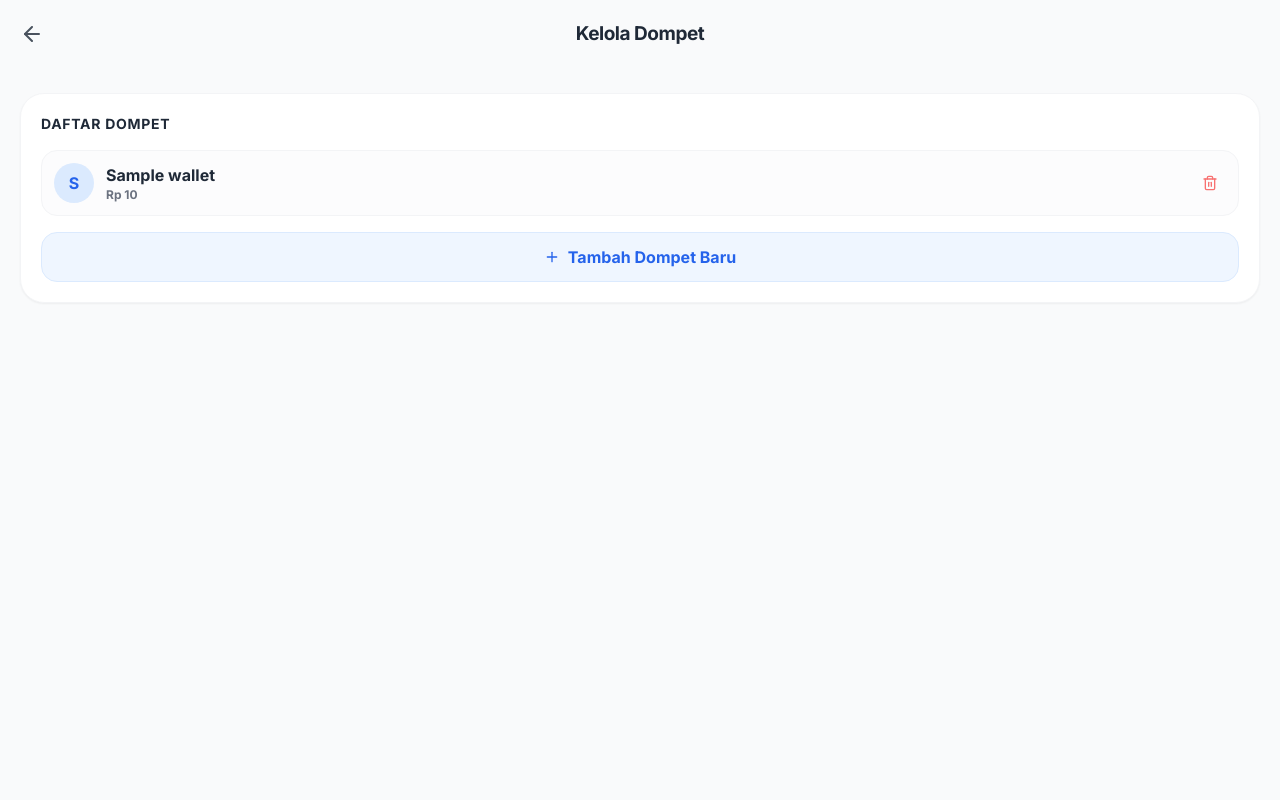
After one commit to zidanmasadita/ZCal, a Laravel app: page /wallets in a window 1280 px wide. The commit adds this page. Run offline with Laravel 12, Linux system fonts and the light colour scheme; a user stored in the database is signed in; data comes from the database, SQL or seed files in the repository; tables that the repository leaves empty hold one stand-in row (values such as "Sample post"); style sheets or scripts are compiled from the project's sources.

Commit message:
enhance ui

```diff
--- a/app/Http/Controllers/TransactionController.php
+++ b/app/Http/Controllers/TransactionController.php
@@ -15,8 +15,7 @@ class TransactionController extends Controller
         $user = auth()->user();
         if ($user->wallets()->count() === 0) {
             $user->wallets()->createMany([
-                ['name' => 'Tunai', 'balance' => 0],
-                ['name' => 'BCA', 'balance' => 0]
+                ['name' => 'Tunai', 'balance' => 0]
             ]);
         }
         if ($user->categories()->count() === 0) {
--- a/app/Http/Controllers/WalletController.php
+++ b/app/Http/Controllers/WalletController.php
@@ -8,6 +8,12 @@ use Illuminate\Support\Facades\Auth;
 
 class WalletController extends Controller
 {
+    public function index()
+    {
+        $wallets = Auth::user()->wallets;
+        return view('wallets.index', compact('wallets'));
+    }
+
     public function create()
     {
         return view('wallets.create');
@@ -33,4 +39,18 @@ class WalletController extends Controller
 
         return redirect()->route('transactions.create')->with('success', 'Dompet baru berhasil ditambahkan!');
     }
+
+    public function destroy($id)
+    {
+        $wallet = Auth::user()->wallets()->findOrFail($id);
+
+        // Cek apakah dompet sudah digunakan untuk transaksi
+        if ($wallet->transactions()->count() > 0) {
+            return redirect()->route('wallets.index')->with('error', 'Dompet tidak bisa dihapus karena sudah ada riwayat transaksi. Hapus transaksinya dulu ya!');
+        }
+
+        $wallet->delete();
+
+        return redirect()->route('wallets.index')->with('success', 'Dompet berhasil dihapus!');
+    }
 }
--- a/resources/views/keuangan/index.blade.php
+++ b/resources/views/keuangan/index.blade.php
@@ -43,6 +43,9 @@
         @foreach($wallets as $wallet)
             <a href="{{ route('keuangan.index', ['wallet_id' => $wallet->id]) }}" class="chip flex-shrink-0 text-sm {{ $activeWalletId == $wallet->id ? 'chip-finance' : 'chip-neutral' }}">{{ $wallet->name }}</a>
         @endforeach
+        <a href="{{ route('wallets.index') }}" class="chip flex-shrink-0 text-sm chip-neutral !border-dashed !border-gray-300 hover:!border-gray-400">
+            <i data-lucide="settings-2" class="w-4 h-4"></i> Kelola
+        </a>
     </div>
 
     <!-- Riwayat Transaksi -->
--- /dev/null
+++ b/resources/views/wallets/index.blade.php
@@ -0,0 +1,87 @@
+<x-blank-layout>
+    <div x-data="{ openModal: false, deleteUrl: '', walletName: '' }">
+    <x-header-back title="Kelola Dompet" backUrl="{{ route('keuangan.index') }}" />
+
+    <div class="px-5 pb-6 pt-6">
+        @if(session('success'))
+            <div class="bg-green-50 text-green-700 p-3 rounded-xl mb-4 text-sm font-bold border border-green-100 flex items-center gap-2">
+                <i data-lucide="check-circle" class="w-4 h-4"></i> {{ session('success') }}
+            </div>
+        @endif
+        @if(session('error'))
+            <div class="bg-red-50 text-red-700 p-3 rounded-xl mb-4 text-sm font-bold border border-red-100 flex items-center gap-2">
+                <i data-lucide="alert-circle" class="w-4 h-4"></i> {{ session('error') }}
+            </div>
+        @endif
+
+        <div class="bg-white rounded-3xl p-5 shadow-sm border border-gray-100 space-y-4">
+            <h3 class="font-extrabold text-gray-800 text-sm uppercase tracking-wider mb-2">Daftar Dompet</h3>
+
+            @foreach($wallets as $wallet)
+                <div class="flex items-center justify-between p-3 rounded-2xl border border-gray-100 bg-gray-50/50">
+                    <div class="flex items-center gap-3">
+                        <div class="w-10 h-10 bg-blue-100 text-blue-600 rounded-full flex items-center justify-center font-black">
+                            {{ substr($wallet->name, 0, 1) }}
+                        </div>
+                        <div>
+                            <div class="font-bold text-gray-800">{{ $wallet->name }}</div>
+                            <div class="text-xs font-bold text-gray-500">Rp {{ number_format($wallet->balance, 0, ',', '.') }}</div>
+                        </div>
+                    </div>
+
+                    <button type="button" @click="deleteUrl = '{{ route('wallets.destroy', $wallet->id) }}'; walletName = '{{ $wallet->name }}'; openModal = true" class="w-8 h-8 flex items-center justify-center text-red-400 hover:text-red-600 hover:bg-red-50 rounded-full transition-colors">
+                        <i data-lucide="trash-2" class="w-4 h-4"></i>
+                    </button>
+                </div>
+            @endforeach
+
+            <a href="{{ route('wallets.create') }}" class="w-full py-3 bg-blue-50 text-blue-600 hover:bg-blue-100 font-bold rounded-2xl transition-all flex items-center justify-center gap-2 mt-4 border border-blue-100">
+                <i data-lucide="plus" class="w-4 h-4"></i> Tambah Dompet Baru
+            </a>
+        </div>
+    </div>
+
+    <!-- Modal Hapus -->
+    <template x-teleport="body">
+        <div x-show="openModal" class="fixed inset-0 z-[100] flex items-center justify-center p-4 bg-gray-900/40 backdrop-blur-sm"
+            x-transition:enter="transition ease-out duration-200"
+            x-transition:enter-start="opacity-0"
+            x-transition:enter-end="opacity-100"
+            x-transition:leave="transition ease-in duration-150"
+            x-transition:leave-start="opacity-100"
+            x-transition:leave-end="opacity-0"
+            style="display: none;">
+
+            <div x-show="openModal" class="bg-white w-full max-w-sm rounded-[32px] p-6 shadow-2xl relative"
+                @click.outside="openModal = false"
+                x-transition:enter="transition ease-out duration-200"
+                x-transition:enter-start="opacity-0 scale-95 translate-y-4"
+                x-transition:enter-end="opacity-100 scale-100 translate-y-0"
+                x-transition:leave="transition ease-in duration-150"
+                x-transition:leave-start="opacity-100 scale-100 translate-y-0"
+                x-transition:leave-end="opacity-0 scale-95 translate-y-4">
+
+                <div class="w-16 h-16 bg-red-50 rounded-full flex items-center justify-center mb-4 mx-auto">
+                    <svg class="w-8 h-8 text-red-500" xmlns="http://www.w3.org/2000/svg" width="24" height="24" viewBox="0 0 24 24" fill="none" stroke="currentColor" stroke-width="2.5" stroke-linecap="round" stroke-linejoin="round"><path d="M3 6h18"/><path d="M19 6v14c0 1-1 2-2 2H7c-1 0-2-1-2-2V6"/><path d="M8 6V4c0-1 1-2 2-2h4c1 0 2 1 2 2v2"/><line x1="10" x2="10" y1="11" y2="17"/><line x1="14" x2="14" y1="11" y2="17"/></svg>
+                </div>
+
+                <h3 class="text-xl font-black text-center text-gray-900 mb-2">Hapus Dompet?</h3>
+                <p class="text-[13px] text-center text-gray-500 font-medium mb-6 leading-relaxed">Kamu yakin ingin menghapus dompet <span class="font-bold text-gray-800" x-text="walletName"></span>?<br>Dompet yang sudah ada transaksinya tidak akan bisa dihapus.</p>
+
+                <div class="flex gap-3">
+                    <button type="button" @click="openModal = false" class="flex-1 py-3.5 bg-gray-100 hover:bg-gray-200 text-gray-700 font-bold rounded-2xl transition-colors">
+                        Batal
+                    </button>
+                    <form :action="deleteUrl" method="POST" class="flex-1" onsubmit="const b=this.querySelector('button'); b.disabled=true; b.innerHTML='Menghapus...';">
+                        @csrf
+                        @method('DELETE')
+                        <button type="submit" class="w-full py-3.5 bg-red-500 hover:bg-red-600 text-white font-bold rounded-2xl shadow-lg shadow-red-500/30 transition-colors">
+                            Ya, Hapus
+                        </button>
+                    </form>
+                </div>
+            </div>
+        </div>
+    </template>
+    </div>
+</x-blank-layout>
--- a/routes/web.php
+++ b/routes/web.php
@@ -22,8 +22,10 @@ Route::middleware(['auth', 'verified'])->group(function () {
     Route::get('/food-entries/create', [\App\Http\Controllers\FoodEntryController::class, 'create'])->name('food-entries.create');
     Route::post('/food-entries', [\App\Http\Controllers\FoodEntryController::class, 'store'])->name('food-entries.store');
 
+    Route::get('/wallets', [\App\Http\Controllers\WalletController::class, 'index'])->name('wallets.index');
     Route::get('/wallets/create', [\App\Http\Controllers\WalletController::class, 'create'])->name('wallets.create');
     Route::post('/wallets', [\App\Http\Controllers\WalletController::class, 'store'])->name('wallets.store');
+    Route::delete('/wallets/{id}', [\App\Http\Controllers\WalletController::class, 'destroy'])->name('wallets.destroy');
 
     Route::get('/settings/muse', [\App\Http\Controllers\MuseTokenController::class, 'index'])->name('settings.muse.index');
     Route::post('/settings/muse', [\App\Http\Controllers\MuseTokenController::class, 'store'])->name('settings.muse.store');
```
Also changed, not shown: resources/views/kalori/index.blade.php (+15 -18 lines), resources/views/transactions/create.blade.php (+87 -6 lines).
